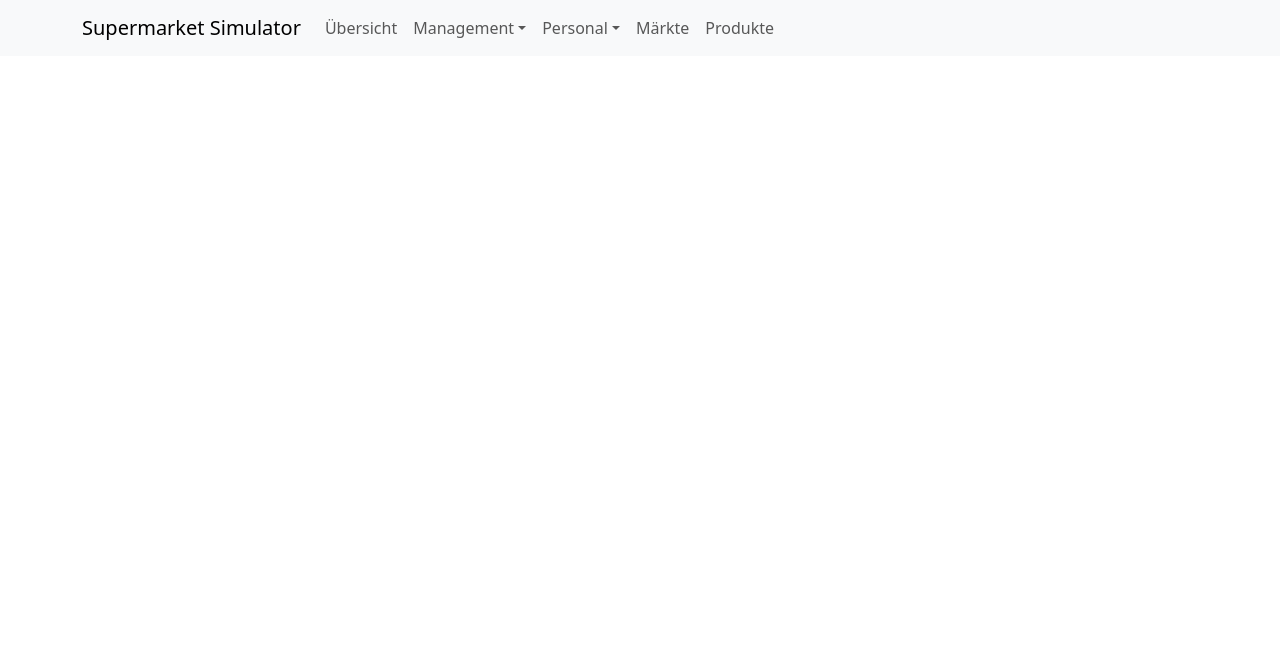
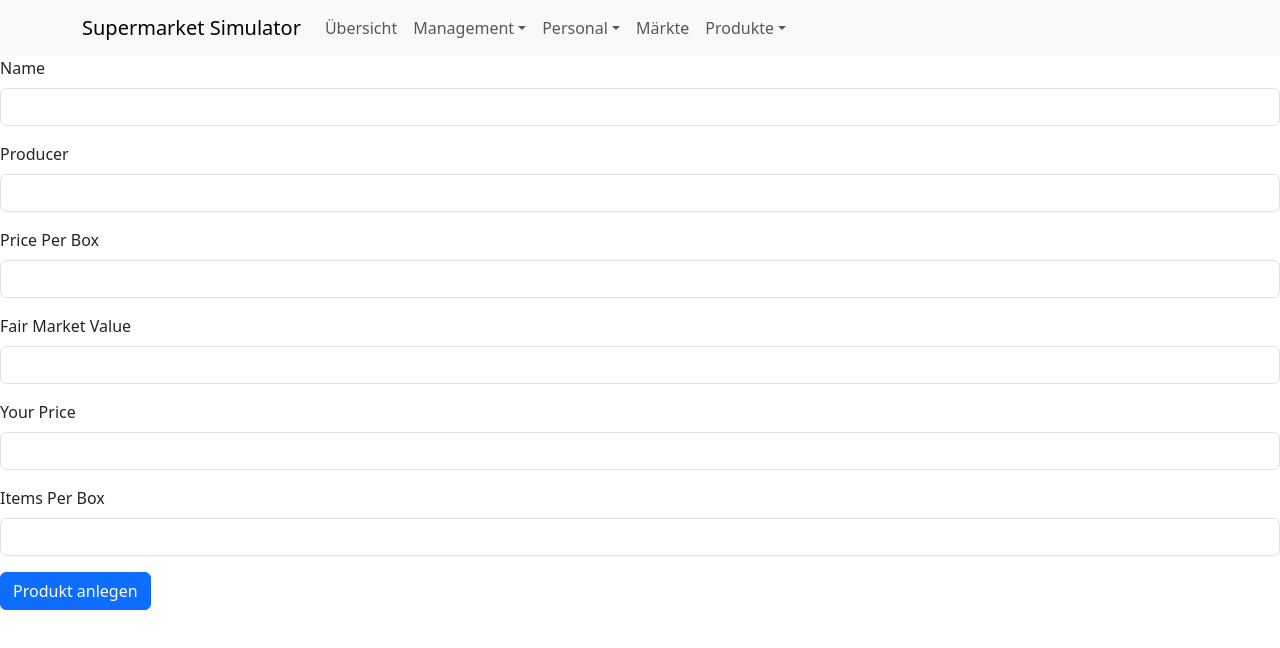
Before and after one commit to Khorm247/supermarket-sim, a React (Vite) app in the folder frontend/: page /api/products/new in a window 1280 px wide. Shown: the top 648 px of the page. Built offline with nearby package versions, Linux system fonts and the light colour scheme; no server answers; the HTML template or start-up script is replaced by a standard one.

Commit message:
add page NewProduct.tsx for easier product input updated NavBar with new links updated routes for App.tsx

```diff
--- a/frontend/src/App.tsx
+++ b/frontend/src/App.tsx
@@ -3,17 +3,24 @@ import NavBar from "./components/NavBar.tsx";
 import {Route, Routes} from "react-router-dom";
 import ProductList from "./pages/products/ProductList.tsx";
 import MarketList from "./pages/market/MarketList.tsx";
+import NewProduct from "./pages/products/NewProduct.tsx";
+import useProduct from "./hooks/useProduct.ts";
 
 export default function App() {
+
+    const {products, saveProduct, updateProduct, deleteProduct} = useProduct();
 
     return (
         <>
             <Routes>
                 <Route path="/" element={<h1>Home</h1>} />
                 <Route path="/api/markets" element={<MarketList/>}/>
-            <Route path="/api/products" element={<ProductList/>}/>
+                <Route path="/api/products" element={<ProductList products={products}/>}/>
+                <Route path="/api/products/new" element={<NewProduct saveProduct={saveProduct}/>}/>
+                <Route path="/api/products/:id" element={<h1>Home</h1>}/>
+                <Route path="/api/products/:id/edit" element={<h1>Home</h1>}/>
+                <Route path="/api/products/:id/delete" element={<h1>Home</h1>}/>
                 <Route path="/api/markets/:id" element={<h1>Home</h1>}/>
-            <Route path="/api/products/:id" element={<h1>Home</h1>}/>
             </Routes>
             <NavBar />
         </>
--- a/frontend/src/components/NavBar.tsx
+++ b/frontend/src/components/NavBar.tsx
@@ -28,7 +28,10 @@ export default function NavBar() {
                             <NavDropdown.Item as={Link} to="#action/4.4"><del>Filialleiter</del></NavDropdown.Item>
                         </NavDropdown>
                         <Link className="nav-link" to={"/api/markets"}>Märkte</Link>
-                        <Link className="nav-link" to={"/api/products"}>Produkte</Link>
+                        <NavDropdown title={"Produkte"} id={"basic-nav-dropdown"}>
+                            <NavDropdown.Item as={Link} to={"/api/products"}>Produktliste</NavDropdown.Item>
+                            <NavDropdown.Item as={Link} to={"/api/products/new"}>Neues Produkt</NavDropdown.Item>
+                        </NavDropdown>
                     </Nav>
                 </Navbar.Collapse>
             </Container>
--- /dev/null
+++ b/frontend/src/pages/products/NewProduct.tsx
@@ -0,0 +1,75 @@
+import {useNavigate} from "react-router-dom";
+import {FormEvent, useState} from "react";
+
+type NewProductProps = {
+    saveProduct: (
+        name: string,
+        producer: string,
+        pricePerBox: number,
+        fairMarketValue: number,
+        yourPrice: number,
+        itemsPerBox: number,
+    ) => void
+}
+
+export default function NewProduct(props: Readonly<NewProductProps>) {
+
+    const navigate = useNavigate();
+    const [name, setName] = useState("");
+    const [producer, setProducer] = useState("");
+    const [pricePerBox, setPricePerBox] = useState(0);
+    const [fairMarketValue, setFairMarketValue] = useState(0);
+    const [yourPrice, setYourPrice] = useState(0);
+    const [itemsPerBox, setItemsPerBox] = useState(0);
+
+    function handleSubmit(event: FormEvent<HTMLFormElement>){
+        event.preventDefault();
+        props.saveProduct(name, producer, pricePerBox, fairMarketValue, yourPrice, itemsPerBox);
+        setName("");
+        setProducer("");
+        setPricePerBox(0);
+        setFairMarketValue(0);
+        setYourPrice(0);
+        setItemsPerBox(0);
+        navigate("/api/products");
+    }
+
+    return (
+        <div>
+            <h1>New Product</h1>
+            <form onSubmit={handleSubmit}>
+                <div className="mb-3">
+                    <label htmlFor="name" className="form-label">Name</label>
+                    <input type="text" className="form-control" id="name"
+                           onChange={(e) => setName(e.target.value)}/>
+                </div>
+                <div className="mb-3">
+                    <label htmlFor="producer" className="form-label">Producer</label>
+                    <input type="text" className="form-control" id="producer"
+                        onChange={(e) => setProducer(e.target.value)}/>
+                </div>
+                <div className="mb-3">
+                    <label htmlFor="pricePerBox" className="form-label">Price Per Box</label>
+                    <input type="number" className="form-control" id="pricePerBox"
+                        onChange={(e) => setPricePerBox(Number(e.target.value))}/>
+                </div>
+                <div className="mb-3">
+                    <label htmlFor="fairMarketValue" className="form-label">Fair Market Value</label>
+                    <input type="number" className="form-control" id="fairMarketValue"
+                        onChange={(e) => setFairMarketValue(Number(e.target.value))}/>
+                </div>
+                <div className="mb-3">
+                    <label htmlFor="yourPrice" className="form-label">Your Price</label>
+                    <input type="number" className="form-control" id="yourPrice"
+                        onChange={(e) => setYourPrice(Number(e.target.value))}/>
+                </div>
+                <div className="mb-3">
+                    <label htmlFor="itemsPerBox" className="form-label">Items Per Box</label>
+                    <input type="number" className="form-control" id="itemsPerBox"
+                        onChange={(e) => setItemsPerBox(Number(e.target.value))}/>
+                </div>
+                <button type="submit" className="btn btn-primary">Produkt anlegen</button>
+            </form>
+        </div>
+    )
+}
```
Lines whose indentation alone changed are shown as unchanged.
